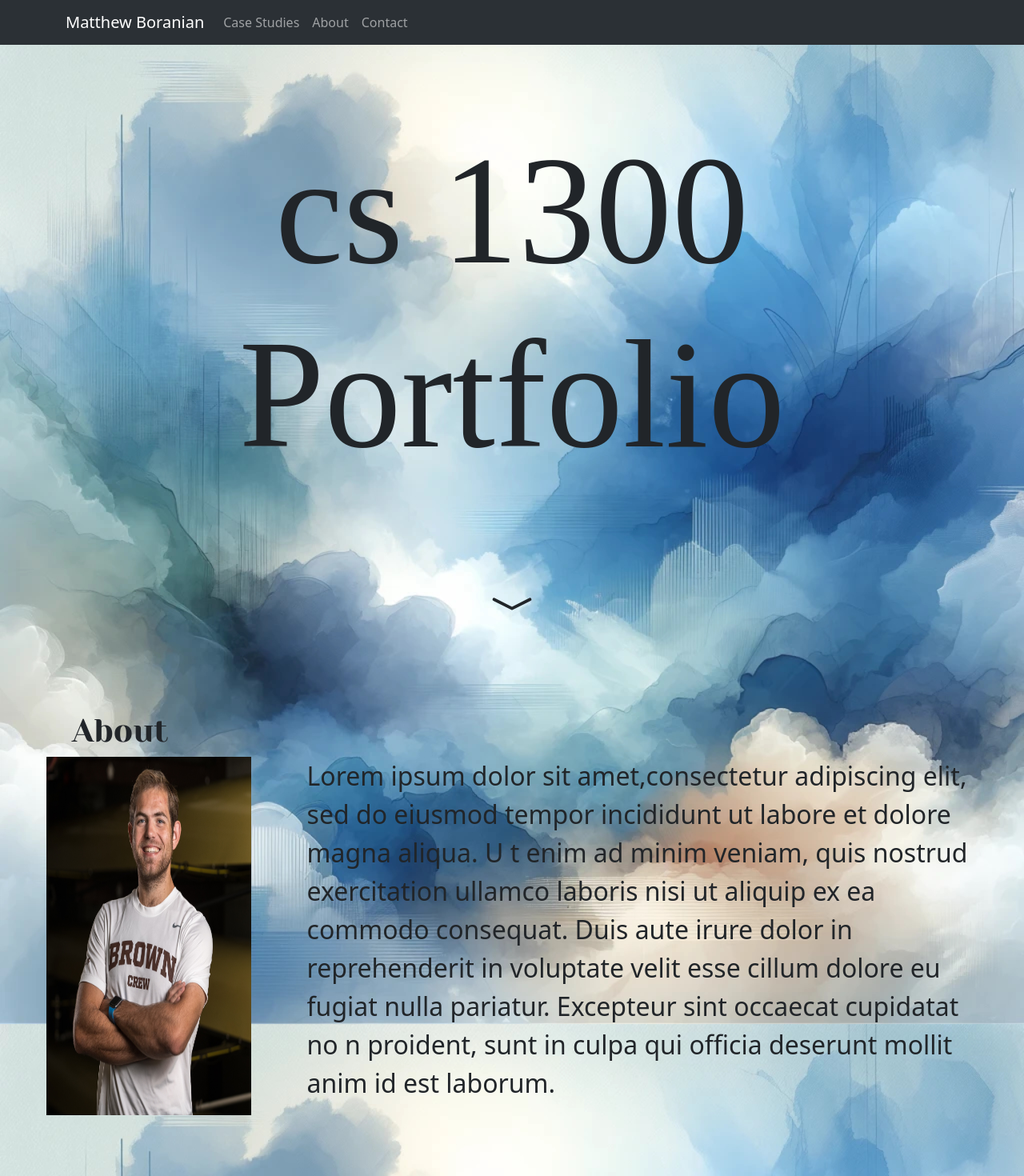
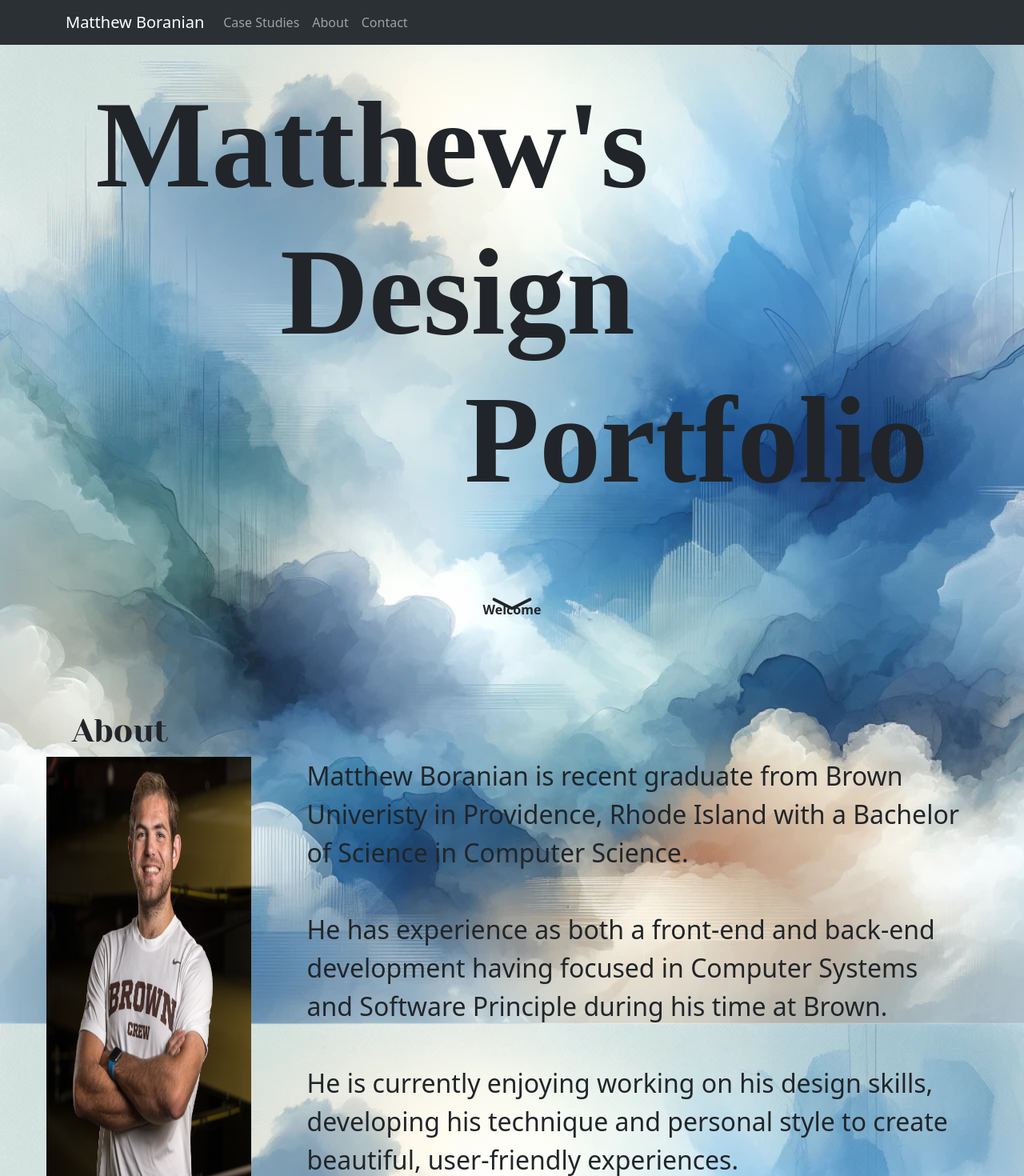
Before and after one commit to mboranian/cs-1300-portfolio, a React (Create React App) app: page /#/ in a window 1280 px wide. Shown: the top 1470 px of the page at 80% size. Built offline with nearby package versions, Linux system fonts and the light colour scheme; a web font is replaced by a local one.

Commit message:
About section done

```diff
--- a/src/App.css
+++ b/src/App.css
@@ -13,10 +13,16 @@ p {
 #title {
   position: relative;
   bottom: 80px;
-  font-size: 15vw;
+  font-size: 12vw;
   font-family: "Jacques Francois Shadow", serif;
-  font-weight: 400;
+  font-weight: 600;
   font-style: normal;
+}
+
+#welcome{
+  font-weight: 800;
+  position: relative;
+  top: 23px;
 }
 
 #rest {
@@ -36,7 +42,7 @@ p {
   justify-content: center;
   width: 100vw;
   height: 100vh;
-  text-align: center;
+  text-align: left;
   position: relative;
   top: 63px;
 }
@@ -102,6 +108,7 @@ p {
 #backtotop {
   position: absolute;
   bottom: 2.5%;
+  font-weight: 800;
 }
 
 .projectlink {
--- a/src/pages/Development.js
+++ b/src/pages/Development.js
@@ -113,9 +113,9 @@ function Development() {
                 <div className="casestudysection">
                     <p>
                         Overall this was a huge learning experience for me. It was the first solo React project I'd encountered
-                        in my Computer Science studies, and it proved a challenge. I think the design suffered a little as I stuggled
-                        with the technical aspect of coding functionality into the website, but I'm pleases with the final product.
-
+                        in my Computer Science studies, and it proved a challenge. I think the design suffered a little as I struggled
+                        with the technical aspect of coding functionality into the website, but I'm pleased with the final product. I think
+                        that with my new comfort with React I can create some really great websites in the future.
                     </p>
                 </div>
 
--- a/src/pages/Home.js
+++ b/src/pages/Home.js
@@ -33,9 +33,11 @@ function Homepage() {
             <div id='rest'>
                 <div id='Centerpiece'>
                     <h1 id='title'>
-                        cs 1300<br />
-                        Portfolio
+                        Matthew's<br/>
+                        &nbsp;&nbsp;&nbsp;&nbsp;&nbsp;&nbsp;Design<br/>
+                        &nbsp;&nbsp;&nbsp;&nbsp;&nbsp;&nbsp;&nbsp;&nbsp;&nbsp;&nbsp;&nbsp;&nbsp;Portfolio
                     </h1>
+                    <h6 id='welcome'>Welcome</h6>
                     <BsChevronCompactDown id="downarrow" className="arrow" onClick={(event) => handleClick(event, "About")} />
                 </div>
                 <div id="About">
@@ -43,16 +45,12 @@ function Homepage() {
                     <div id='About-Body'>
                         <img src='images/IMG_2792.jpeg' alt='me' id='Headshot' />
                         <p>
-                            Lorem ipsum dolor sit amet,consectetur adipiscing elit,
-                            sed do eiusmod tempor incididunt
-                            ut labore et dolore magna aliqua. U
-                            t enim ad minim veniam, quis nostrud
-                            exercitation ullamco laboris nisi ut aliquip
-                            ex ea commodo consequat. Duis aute irure dolor in
-                            reprehenderit in voluptate velit esse cillum dolore eu
-                            fugiat nulla pariatur. Excepteur sint occaecat cupidatat no
-                            n proident, sunt in culpa qui officia deserunt mollit anim id
-                            est laborum.
+                            Matthew Boranian is recent graduate from Brown Univeristy in Providence, Rhode Island with
+                            a Bachelor of Science in Computer Science.<br/><br/>
+                            He has experience as both a front-end and back-end development having focused in Computer Systems
+                            and Software Principle during his time at Brown.<br/><br/>
+                            He is currently enjoying working on his design skills, developing his technique and personal style
+                            to create beautiful, user-friendly experiences.
                         </p>
                     </div>
                     <div id='arrow2div'>
@@ -83,8 +81,8 @@ function Homepage() {
                             path="/portfolio"
                             blurb=
                             "The creation of this very portfolio!
-                            Using React to show my syle as a programmer"
-                            pic="images/RedesignScreenshot.jpeg"
+                            Using React to show my syle as a creator"
+                            pic="images/portfolioscreenshot.png"
                         />
                     </div>
                     <BsChevronCompactDown id="downarrow3" className="arrow" onClick={(event) => handleClick(event, "Contact")} />
```
Also changed, not shown: 1 other file (tests, documents, lock files or other folders).
